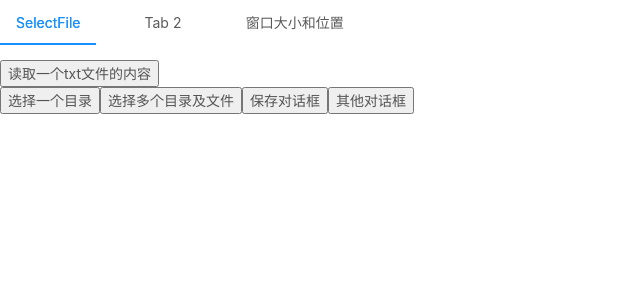
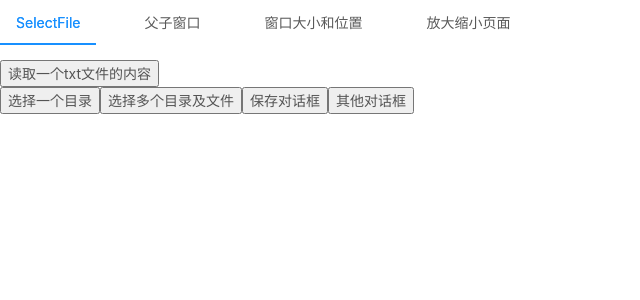
Before and after one commit to okuc/-react-typescript-electron, a React (Create React App) app: page / in a window 1280 px wide. Shown: the top 300 px of the page, without its empty margins (0-640 px from the left). Built offline with nearby package versions, Linux system fonts and the light colour scheme.

Commit message:
利用webFrame放大缩小页面，webFrame还可以进行其他的更多操作。

```diff
--- a/src/Tabs.tsx
+++ b/src/Tabs.tsx
@@ -5,6 +5,7 @@ import { Tabs } from 'antd';
 import SelectFile from './compments/SelectFile';
 import App from './compments/App';
 import Window  from './compments/MyWindow'
+import ZoomPage  from './compments/ZoomPage'
 
 
 const { TabPane } = Tabs;
@@ -18,11 +19,14 @@ return (
     <TabPane tab="SelectFile" key="1">
       <SelectFile></SelectFile>
     </TabPane>
-    <TabPane tab="Tab 2" key="2">
+    <TabPane tab="父子窗口" key="2">
       <App/>
     </TabPane>
     <TabPane tab="窗口大小和位置" key="3">
       <Window></Window>
+    </TabPane>
+    <TabPane tab="放大缩小页面" key="4">
+      <ZoomPage></ZoomPage>
     </TabPane>
   </Tabs>
 );
--- /dev/null
+++ b/src/compments/ZoomPage.tsx
@@ -0,0 +1,25 @@
+import React, { useState } from "react";
+import { Slider } from "antd";
+
+import { remote, webFrame } from "electron";
+
+const ZoomPage = () => {
+  //webFrame是当前browserWindowr实例，可以对当前页面进行放大缩小、插入文本、css、获取页面的框架结构等操作
+  const zoomOut = () => {
+      webFrame.setZoomLevel(webFrame.getZoomLevel()+1);
+    };
+    const zoomIn = () => {
+        webFrame.setZoomLevel(webFrame.getZoomLevel()-1);
+      };
+
+
+  return (
+    <div>
+      <div>这里是页面内容</div>
+      <button onClick={zoomOut}>放大页面</button>
+      <button onClick={zoomIn}>缩小页面</button>
+   </div>
+  );
+};
+
+export default ZoomPage;
```
